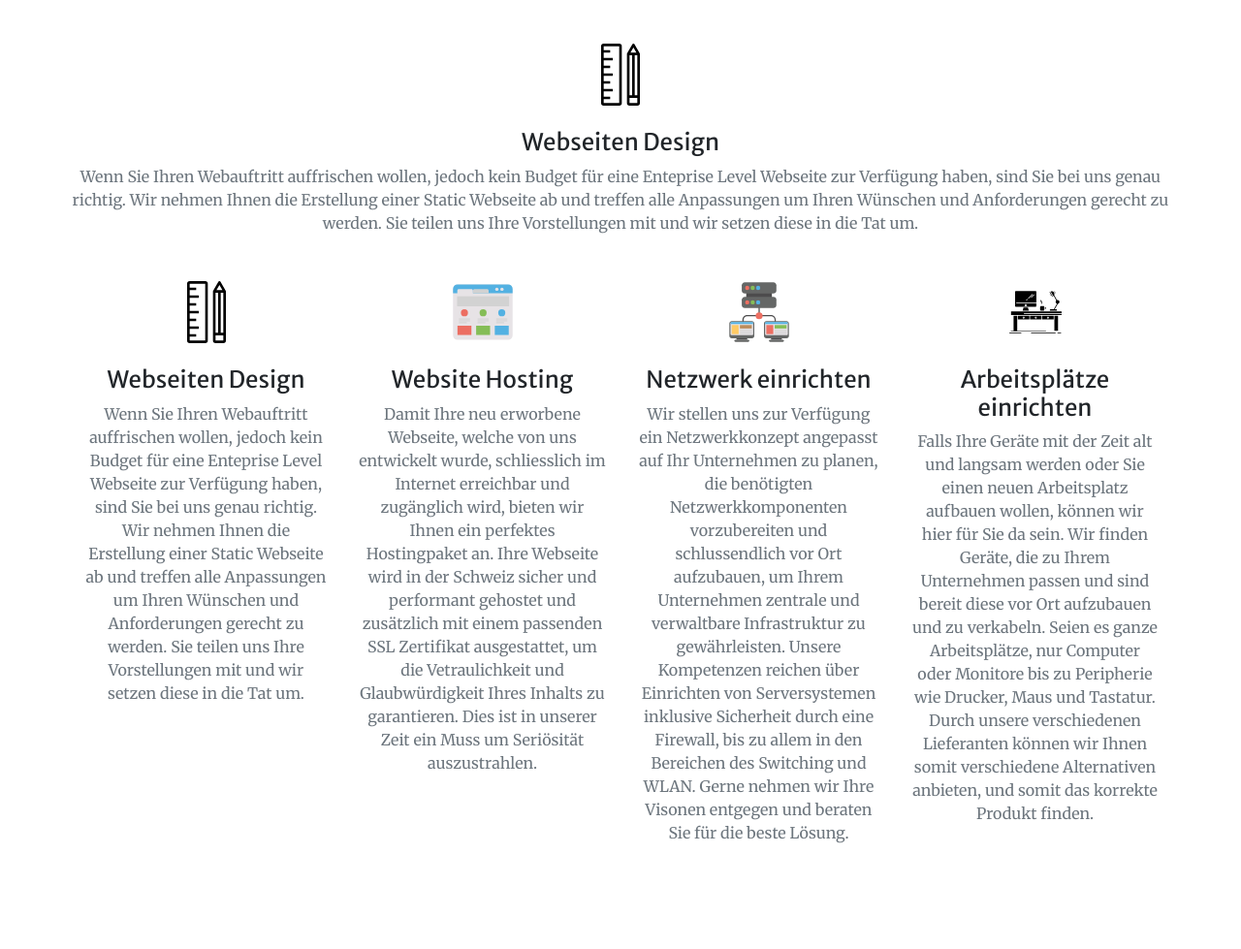
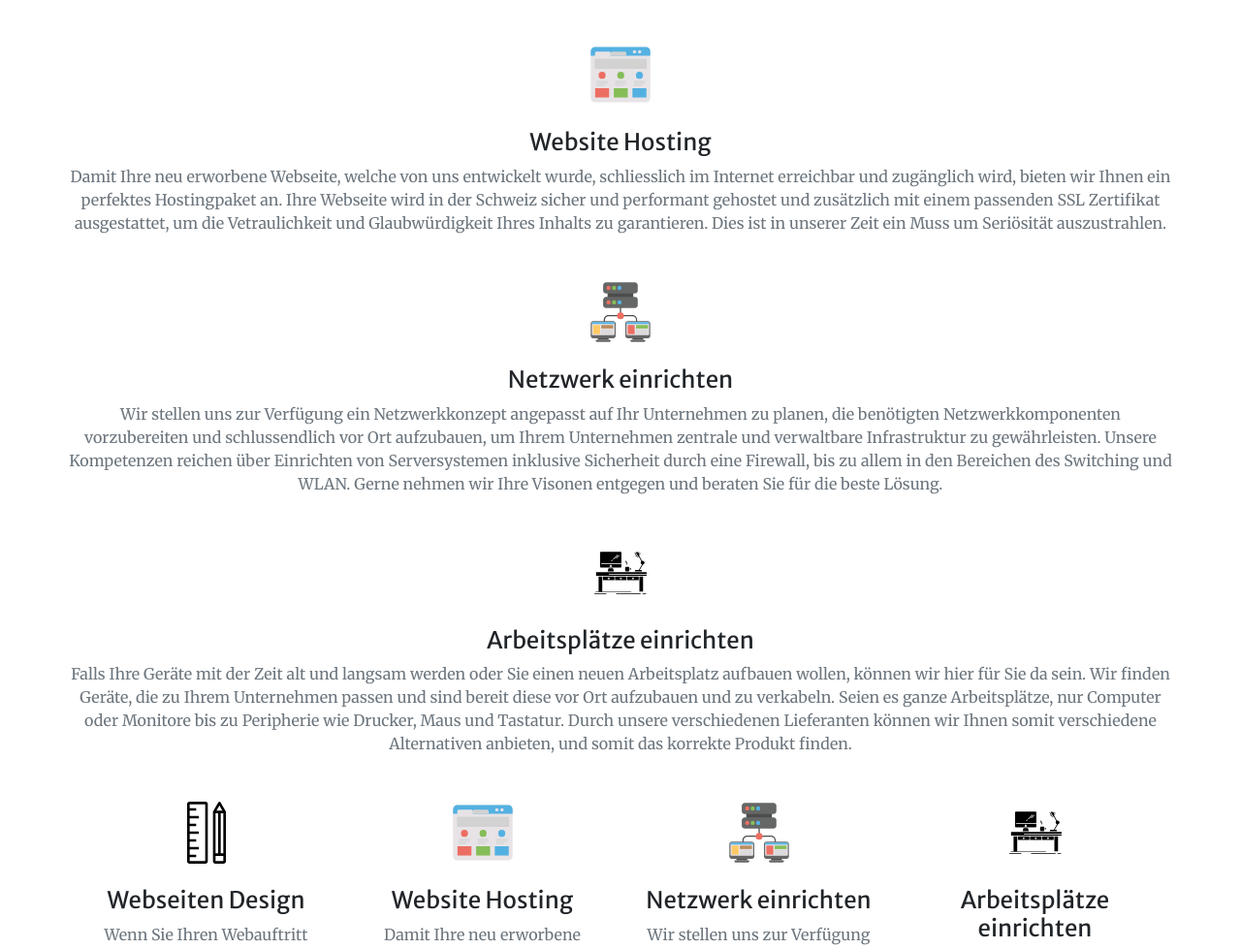
Before and after one commit to anythingit1/anythingit1.github.io, a plain HTML site: page index.html in a window 1280 px wide. Shown: the part 1743-2722 px from the top of the page at 97% size. Drawn offline with nearby package versions, Linux system fonts and the light colour scheme.

Commit message:
Update index.html

```diff
--- a/index.html
+++ b/index.html
@@ -79,9 +79,25 @@
                 </div>
                 <div class="row">
                   <div class="mt-5 text-center">
-                    <img src="bilder/ico-design.svg" class="srv-icons"/>
-                    <h3 class="h4 mb-2">Webseiten Design</h3>
-                    <p class="text-muted mb-0">Wenn Sie Ihren Webauftritt auffrischen wollen, jedoch kein Budget für eine Enteprise Level Webseite zur Verfügung haben, sind Sie bei uns genau richtig. Wir nehmen Ihnen die Erstellung einer Static Webseite ab und treffen alle Anpassungen um Ihren Wünschen und Anforderungen gerecht zu werden. Sie teilen uns Ihre Vorstellungen mit und wir setzen diese in die Tat um.</p>
+                    <img src="bilder/ico-hosting.svg" class="srv-icons"/>
+                    <h3 class="h4 mb-2">Website Hosting</h3>
+                    <p class="text-muted mb-0">Damit Ihre neu erworbene Webseite, welche von uns entwickelt wurde, schliesslich im Internet erreichbar und zugänglich wird, bieten wir Ihnen ein perfektes Hostingpaket an. Ihre Webseite wird in der Schweiz sicher und performant gehostet und zusätzlich mit einem passenden SSL Zertifikat ausgestattet, um die Vetraulichkeit und Glaubwürdigkeit Ihres Inhalts zu garantieren. Dies ist in unserer Zeit ein Muss um Seriösität auszustrahlen.</p>
+                  </div>
+                </div>
+
+		<div class="row">
+                  <div class="mt-5 text-center">
+                    <img src="bilder/ico-network.svg" class="srv-icons"/>
+                    <h3 class="h4 mb-2">Netzwerk einrichten</h3>
+                    <p class="text-muted mb-0">Wir stellen uns zur Verfügung ein Netzwerkkonzept angepasst auf Ihr Unternehmen zu planen, die benötigten Netzwerkkomponenten vorzubereiten und schlussendlich vor Ort aufzubauen, um Ihrem Unternehmen zentrale und verwaltbare Infrastruktur zu gewährleisten. Unsere Kompetenzen reichen über Einrichten von Serversystemen inklusive Sicherheit durch eine Firewall, bis zu allem in den Bereichen des Switching und WLAN. Gerne nehmen wir Ihre Visonen entgegen und beraten Sie für die beste Lösung.</p>
+                  </div>
+                </div>
+
+		<div class="row">
+                  <div class="mt-5 text-center">
+                    <img src="bilder/ico-ap.svg" class="srv-icons"/>
+                    <h3 class="h4 mb-2">Arbeitsplätze einrichten</h3>
+                    <p class="text-muted mb-0">Falls Ihre Geräte mit der Zeit alt und langsam werden oder Sie einen neuen Arbeitsplatz aufbauen wollen, können wir hier für Sie da sein. Wir finden Geräte, die zu Ihrem Unternehmen passen und sind bereit diese vor Ort aufzubauen und zu verkabeln. Seien es ganze Arbeitsplätze, nur Computer oder Monitore bis zu Peripherie wie Drucker, Maus und Tastatur. Durch unsere verschiedenen Lieferanten können wir Ihnen somit verschiedene Alternativen anbieten, und somit das korrekte Produkt finden.</p>
                   </div>
                 </div>
 
@@ -111,7 +127,7 @@
                         <div class="mt-5">
                             <img src="bilder/ico-ap.svg" class="srv-icons"/>
 							<h3 class="h4 mb-2">Arbeitsplätze einrichten</h3>
-                            <p class="text-muted mb-0">Falls Ihre Geräte mit der Zeit alt und langsam werden oder Sie einen neuen Arbeitsplatz aufbauen wollen, können wir hier für Sie da sein. Wir finden Geräte, die zu Ihrem Unternehmen passen und sind bereit diese vor Ort aufzubauen und zu verkabeln. Seien es ganze Arbeitsplätze, nur Computer oder Monitore bis zu Peripherie wie Drucker, Maus und Tastatur. Durch unsere verschiedenen Lieferanten können wir Ihnen somit verschiedene Alternativen anbieten, und somit das korrekte Produkt finden.  </p>
+                            <p class="text-muted mb-0">Falls Ihre Geräte mit der Zeit alt und langsam werden oder Sie einen neuen Arbeitsplatz aufbauen wollen, können wir hier für Sie da sein. Wir finden Geräte, die zu Ihrem Unternehmen passen und sind bereit diese vor Ort aufzubauen und zu verkabeln. Seien es ganze Arbeitsplätze, nur Computer oder Monitore bis zu Peripherie wie Drucker, Maus und Tastatur. Durch unsere verschiedenen Lieferanten können wir Ihnen somit verschiedene Alternativen anbieten, und somit das korrekte Produkt finden.</p>
                         </div>
                     </div>
                 </div>
```
